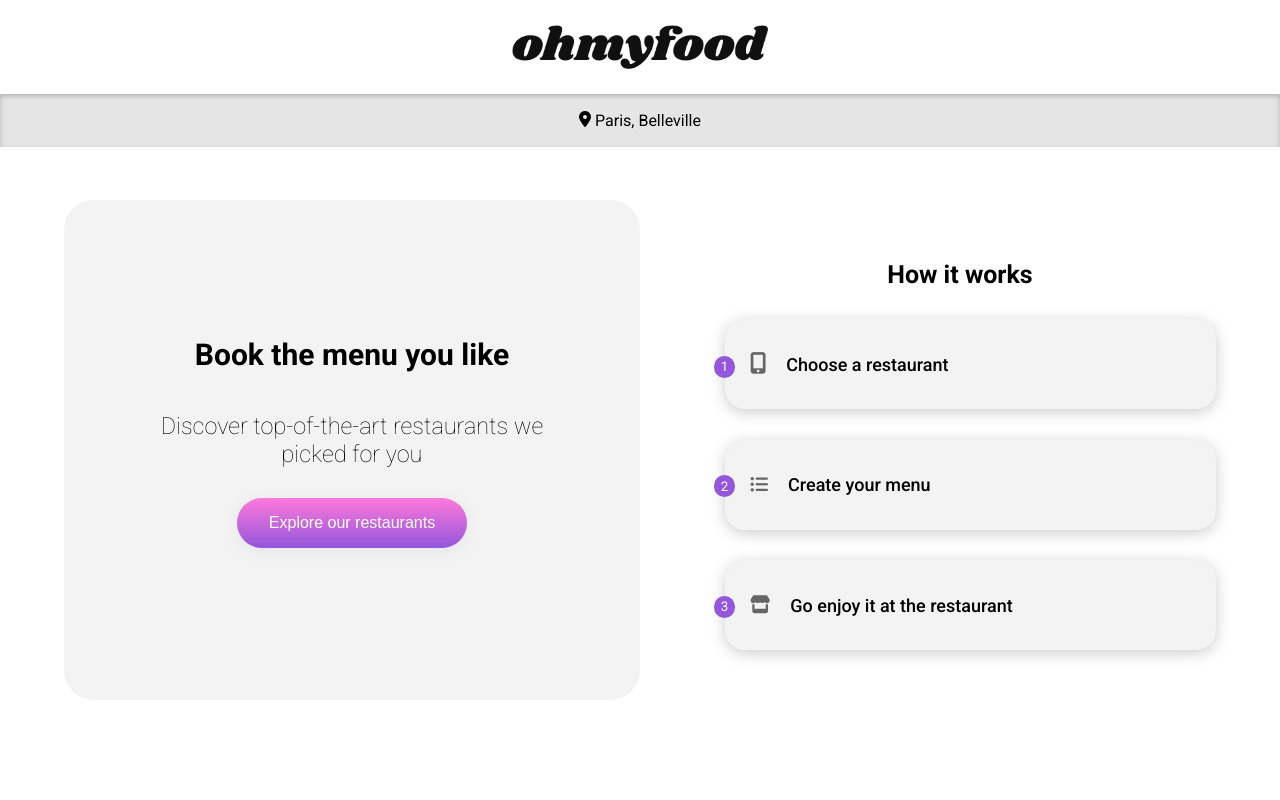
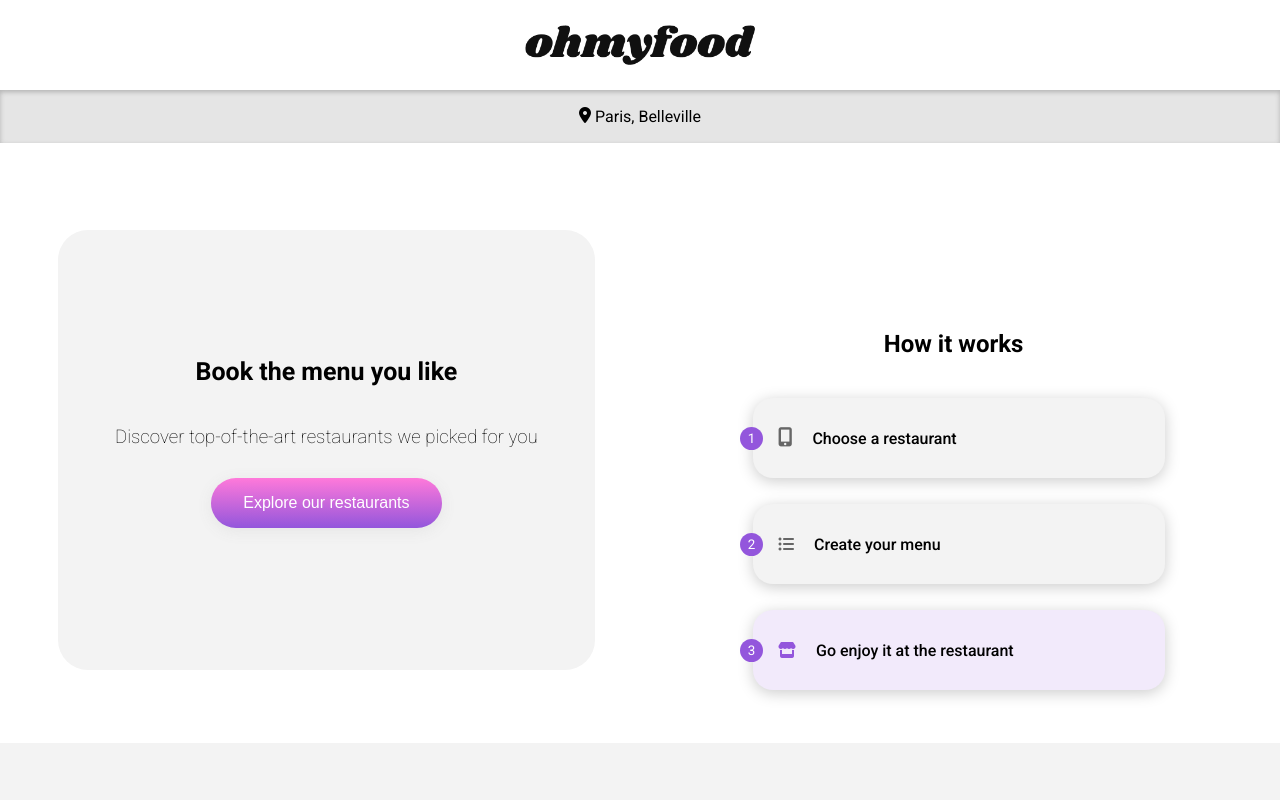
Before and after one commit to basiltime/project3, a plain HTML site: page index.html in a window 1280 px wide. Shown: the top 800 px of the page. Drawn offline with Linux system fonts and the light colour scheme.

Commit message:
Worked on grid layout of homepage (desktop). Styled desktop for menu pages. Added mailto to Contact link in footer. Added purple color to third <li> element on homepage. Fixed distortion problem in the numbers of the <ol> on homepage.

```diff
--- a/index.html
+++ b/index.html
@@ -40,6 +40,9 @@
 
 
 <section>
+
+    <div class="card-wrapper">
+
     <h2>Restaurants</h2>
 
     <a href="pages/The-Full-Pallete.html">
@@ -82,24 +85,20 @@
         </div>
     </a>
 
+</div>
+
 </section>
-
 
 </main>
 
 <footer>
     <img src="images/logo/ohmyfood.png" id="footerlogo" alt="oh my food logo">
-    <a><i class="fas fa-utensils"></i>Suggest a restaurant</a>
-    <a id="condensed-icon"><span><i class="fas fa-hands-helping"></i></span>Become a partner</a>
-    <a>Legal</a>
-    <a>Contact</a>
+    <a href=""><i class="fas fa-utensils"></i>Suggest a restaurant</a>
+    <a href=""><span><i class="fas fa-hands-helping"></i></span>Become a partner</a>
+    <a href="">Legal</a>
+    <a href="mailto: krystalcanfield04@gmail.com">Contact</a>
 </footer>
-
-
-
-
 
 </body>
 
-
 </html>
--- a/scss/base/_base.scss
+++ b/scss/base/_base.scss
@@ -13,4 +13,5 @@ padding: 0px;
 
 a {
   text-decoration: none;
+  color: unset;
 }
--- a/scss/main.scss
+++ b/scss/main.scss
@@ -18,6 +18,7 @@ $layers: (
 
 main {
     @include flex-column-center;
+
 }
 
 .header {
@@ -27,7 +28,7 @@ main {
     .logo {
         @include logo(30px);
         @include desktop-only {
-            width: 20%;
+            width: 18%;
             padding: 10px 0px;
         }
 
@@ -49,18 +50,17 @@ main {
     @include background-color($color-light-gray);
     width: 100%;
     @include desktop-only {
-       width: 45%;
-       height: 500px;
+       width: 42%;
+       max-width: 600px;
+       height: 440px;
        border-radius: 30px;
        position: absolute;
-       padding: 30px;
-       font-size: 20px;
-       right: 50%;
-       top: 200px;
+       right: 53.5%;
+       top: 230px;
        background-color: $color-light-gray;
 
     }
-
+        // "Book the menu you like"
         .header__h2 {
         display: flex;
         flex-direction: column;
@@ -68,6 +68,10 @@ main {
         align-items: center;
         width: 100%;
         padding-top: 40px;
+        @include desktop-only {
+            font-size: 25px;
+        }
+
 
         }
 
@@ -89,6 +93,11 @@ main {
     @include button;
 }
 
+// Section margins
+section {
+    @include section-padding;
+}
+
 /* Section header rules */
 
 section h2 {
@@ -96,7 +105,7 @@ section h2 {
     @include desktop-only {
         @include flex-column-center;
         margin: 20px 0px;
-        font-size: 25px;
+
     }
 
 }
@@ -106,34 +115,35 @@ section h2 {
 section:nth-of-type(1) {
     @include background-color(white);
     display: flex;
-    flex-flow: row wrap;
+    flex-direction: column;
     justify-content: space-around;
     align-items: center;
     width: 100%;
     @include desktop-only {
-        max-width: 50%;
+        width: 42%;
+        max-width: 600px;
         height: 400px;
         position: absolute;
         background-color: white;
-        left: 50%;
-        top: 200px;
+        left: 53.5%;
+        top: 250px;
 
     }
 
     & h2 {
         @include desktop-only {
-            margin-bottom: 0px;
+
         }
     }
 
     ol {
-        width: 98%;
-        max-width: 600px;
+        width: 100%;
+        max-width: 500px;
         counter-reset: item;
         list-style-type: none;
-
+        position: relative;
+        right: 6px;
         @include desktop-only {
-            width: 80%;
             max-width: unset;
 
         }
@@ -141,7 +151,7 @@ section:nth-of-type(1) {
     }
 
     /* Styles the numbers */
-    li:before {
+    li::before {
         @include background-color($color-primary);
         @include layer(number);
         display: flex;
@@ -150,12 +160,14 @@ section:nth-of-type(1) {
         /* Gets rid of period after the number */
         content: counter(item) "  ";
         counter-increment: item;
-        width: 22px;
-        height: 22px;
-        border-radius: 20px;
+        width: 23px;
+        height: 23px;
+        border-radius: 50%;
         position: relative;
         left: 10px;
         font-size: smaller;
+        padding: 10px;
+
 
     }
 
@@ -163,11 +175,9 @@ section:nth-of-type(1) {
         /* ONLY styles the <li> container, not the text or icons inside */
         list-style-position: inside;
         display: flex;
-        align-items: baseline;
+        align-items: center;
         justify-content: center;
         margin: 0px 0px 6% 0px;
-
-
 
     }
 
@@ -180,29 +190,45 @@ section:nth-of-type(1) {
         text-decoration: none;
         color: black;
         width: 100%;
+        height: 75px;
         background-color: $color-light-gray;
         border-radius: 20px;
         padding-right: 5px;
         font-size: 100%;
         font-weight: 500;
         @include desktop-only {
-            height: 90px;
-            font-size: 18px;
+            width: 95%;
+            height: 80px;
+            padding-right: 30px;
         }
     }
+
+
+    // Third li element, purple background color and purple store icon
+    li:nth-of-type(3) a {
+        background-color: lighten($color-primary, 35%);
+    }
+
+    li:nth-of-type(3) i {
+        color: $color-primary;
+    }
+
+
 
     ol i {
         /* just the icons */
         padding: 20px 20px 20px 25px;
         color: darken($color-med-gray, 50%);
+    }
 
-    }
+
 
     li:nth-of-type(1) i {
         font-size: 120%;
     }
 
 }
+
 /* Restaurants section rules */
 
 section:nth-of-type(2) {
@@ -212,27 +238,41 @@ section:nth-of-type(2) {
     justify-content: space-around;
     align-items: center;
     width: 100%;
-    padding-bottom: 50px;
-    overflow: hidden;
+
+
     @include desktop-only {
+        height: 900px;
         align-self: center;
-        margin: 700px 0px 0px 0px;
-        display: grid;
-        grid-template-columns: 1fr 1fr;
-        grid-gap: 7%;
-        padding: 0px 7% 200px 7%;
+        margin: 600px 0px 0px 0px;
+        padding-bottom: 150px;
 
     }
 
+    & .card-wrapper {
+        @include desktop-only {
+        width: 1500px;
+        height: fit-content;
+        display: grid;
+        grid-template-columns: 1fr 1fr;
+        gap: 7% 7%;
+        padding: 0px 8% 0px 8%;
+
+
+        }
+
+    }
     & h2 {
         @include desktop-only {
             width: unset;
             padding: unset;
-            margin-top: 7%;
+            margin: unset;
+            margin-top: 40px;
+            height: 0px;
             grid-column-start: 1;
             grid-column-end: 3;
             display: flex;
             align-items: flex-start;
+
         }
     }
 
@@ -245,6 +285,8 @@ section:nth-of-type(2) {
         @include desktop-only {
            padding: unset;
            max-width: unset;
+
+
         }
 
 
@@ -266,11 +308,7 @@ section:nth-of-type(2) {
            height: 300px;
            width: 100%;
            max-width: unset;
-            &__text {
-                @include desktop-only {
 
-                }
-            }
         }
 
          }
@@ -293,7 +331,7 @@ section:nth-of-type(2) {
             margin: 10px 0px 10px 10px;
             font-weight: 700;
             @include desktop-only {
-
+                margin: 10px 0px 12px 10px;
 
             }
         }
@@ -303,7 +341,7 @@ section:nth-of-type(2) {
             margin: 0px 0px 10px 10px;
             font-weight: 300;
             @include desktop-only {
-
+                margin: 10px 0px 12px 10px;
             }
 
         }
@@ -312,11 +350,15 @@ section:nth-of-type(2) {
 }
 
 
-
+// Footer styling
 
 footer {
     @include footer;
     @include background-color(#282828);
+    @include desktop-only {
+
+        padding-left: 8%;
+    }
 }
     footer a {
         @include footer-a;
@@ -337,4 +379,8 @@ footer {
 
     footer img {
         @include footer-logo;
-    }
+        @include desktop-only {
+            width: 120px;
+
+        }
+        }
--- a/scss/pages/menu.scss
+++ b/scss/pages/menu.scss
@@ -42,6 +42,7 @@ main {
         height: 282px;
         position: relative;
         top: 30px;
+
     }
 
 
@@ -52,7 +53,10 @@ main {
         align-items: center;
         justify-content: space-between;
         margin: 40px 0px 0px 0px;
+        @include desktop-only {
+            padding: 0px 12%;
 
+        }
 
 
         & i {
@@ -65,12 +69,22 @@ main {
 .section {
     width: 100%;
     @include flex-column-center;
+    @include desktop-only {
+        padding: 0px 14%;
+
+    }
+
+    &__header {
+        align-self: flex-start;
+        margin-left: 3%;
+        margin-top: 30px;
+
+    }
 
     &__h3 {
-        align-self: flex-start;
-        margin-left: 4%;
         font-weight: lighter;
         margin-top: 30px;
+
     }
 
     hr {
@@ -78,8 +92,7 @@ main {
         height: 3px;
         width: 48px;
         background-color: $color-tertiary;
-        align-self: flex-start;
-        margin: 1% 0px 2% 4%;
+        margin: 7px 0px 15px 0px;
     }
 
     .dish {
@@ -94,6 +107,10 @@ main {
         border-radius: 20px;
         padding: 10px 13px;
         margin: 5px;
+        @include desktop-only {
+
+        }
+
 
 
         &__p-and-price {
@@ -129,6 +146,10 @@ main {
 footer {
     @include footer;
     @include background-color(#282828);
+    @include desktop-only {
+        font-size: larger;
+        padding-left: 8%;
+    }
 }
     footer a {
         @include footer-a;
--- a/scss/utils/_mixins.scss
+++ b/scss/utils/_mixins.scss
@@ -1,5 +1,5 @@
 @mixin desktop-only {
-        @media (min-width: 900px) {
+        @media (min-width: 800px) {
             @content;
         }
   }
@@ -32,10 +32,19 @@
     box-shadow: 0px 3px 15px 0px $color;
 }
 
+
+@mixin section-padding {
+    padding: 40px 4%;
+}
+
 // "How it works" and "Restaurants" section headers
 @mixin section-header {
-    width: 90%;
-    padding: 40px 0px 30px 0px;
+   // width: 90%;
+   // padding: 40px 0px 30px 0px;
+
+    width: 100%;
+    max-width: 500px;
+    padding: 20px;
 }
 
 // z-indexes mixin
@@ -75,7 +84,7 @@
 @mixin footer-logo {
     // Width, padding and color of the image
     width: 100px;
-    padding-bottom: 20px;
+    padding-bottom: 25px;
     /* Changes color of logo from black to white */
     filter: invert(100%) sepia(100%) saturate(0%) hue-rotate(221deg) brightness(101%) contrast(104%);
 }
@@ -94,7 +103,7 @@
    margin-right: 10px;
 }
 
- @mixin footer-i-condense {
+@mixin footer-i-condense {
     // Condenses the handshake icon, which is originally too wide
     transform: scale(.7, 1);
     transform-origin: left;
```
Also changed, not shown: pages/Bastille.html (+11 -8 lines), pages/Le-Gourmand.html (+11 -8 lines), pages/The-Enchanted-Plate.html (+12 -9 lines), pages/The-Full-Pallete.html (+13 -10 lines), css/main.css, css/menu.css, 2 other files.
